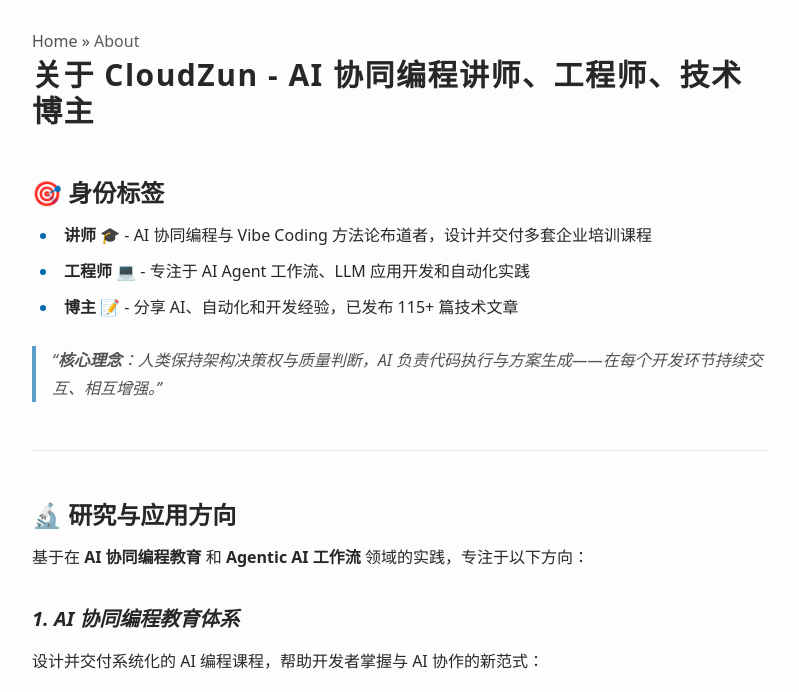
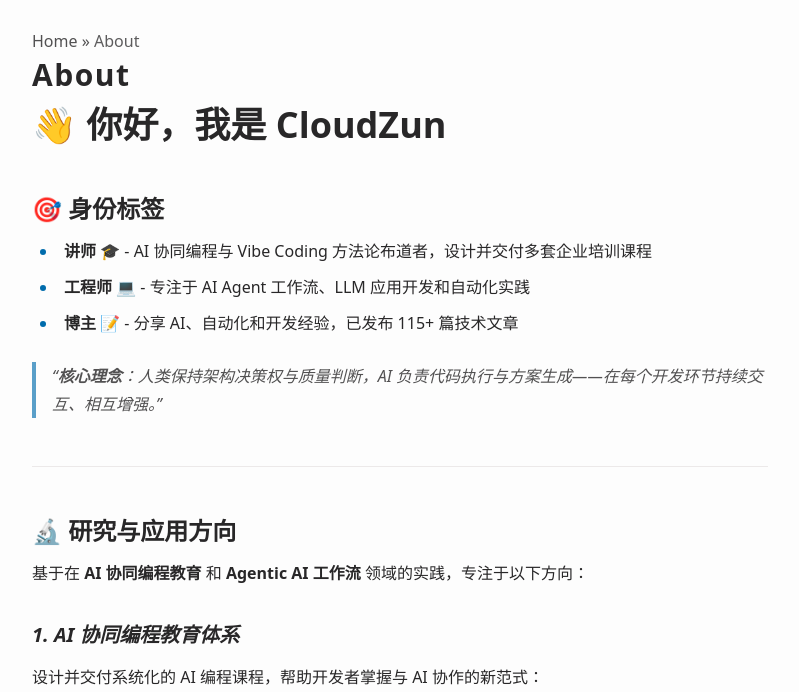
Before and after one commit to cloudzun/cloudzun.github.io, an Astro site: page /about in a window 1280 px wide. Shown: the part 86-778 px from the top of the page, without its empty margins (240-1039 px from the left). Built offline with nearby package versions, Linux system fonts and the light colour scheme; Astro itself is replaced by a stand-in of ours; some packages are replaced by stand-ins of ours.

Commit message:
revert: 恢复 About 页面标题
- 恢复 title: 'About'
- 恢复页面顶部大标题

```diff
--- a/src/pages/about.md
+++ b/src/pages/about.md
@@ -1,8 +1,10 @@
 ---
 layout: ../layouts/AboutLayout.astro
-title: "关于 CloudZun - AI 协同编程讲师、工程师、技术博主"
+title: "About"
 description: "关于 CloudZun - AI 协同编程讲师、工程师、技术博主"
 ---
+
+# 👋 你好，我是 CloudZun
 
 ## 🎯 身份标签
 
```
